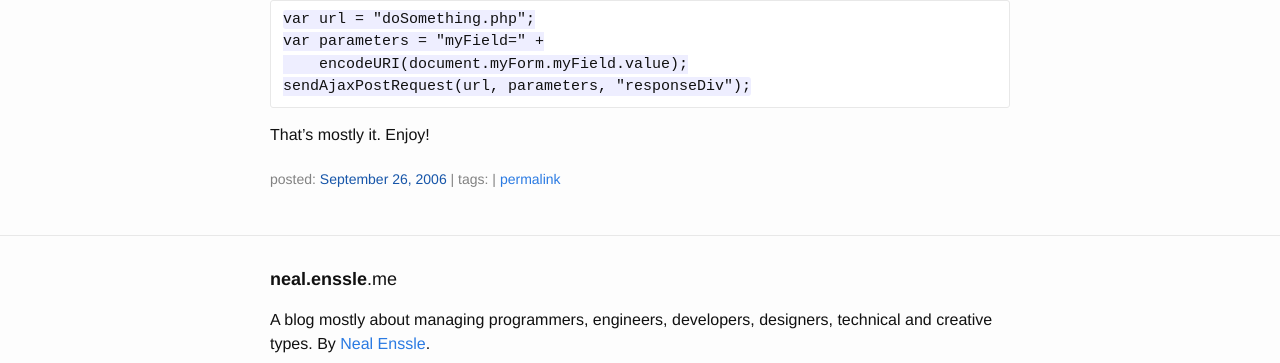
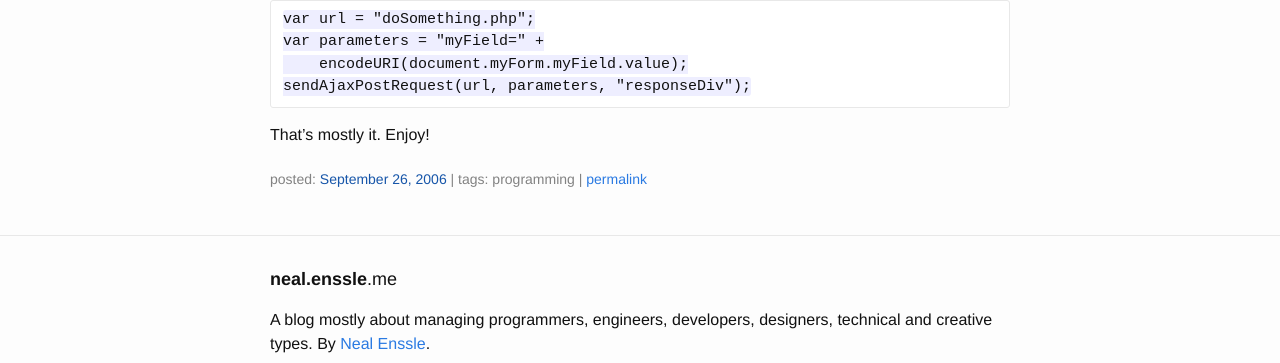
Before and after one commit to nealenssle/nealenssle.github.io, a Jekyll site: the page built from _posts/2006-09-26-roll-your-own-ajax.md, in a window 1280 px wide and 900 px high, scrolled down 2286 px. Shown: the part 341-704 px from the top of the window. Built offline with Jekyll 4.4.1, drawn with Linux system fonts in a browser that asks for light colours.

Commit message:
Minor tweaks to some posts.

```diff
--- a/_posts/2006-09-26-roll-your-own-ajax.md
+++ b/_posts/2006-09-26-roll-your-own-ajax.md
@@ -2,7 +2,7 @@
 layout: post
 title:  "How to roll your own Ajax"
 date:   2006-09-26 05:47:32
-categories: career
+tags: programming
 permalink: roll-your-own-ajax
 ---
 A little while ago I decided I needed to get my head around this whole “[Ajax](https://en.wikipedia.org/wiki/Ajax_(programming))” thing. From Wikipedia:
```
Also changed, not shown: _posts/2009-09-16-hiring-101.md (+1 -1 lines).
